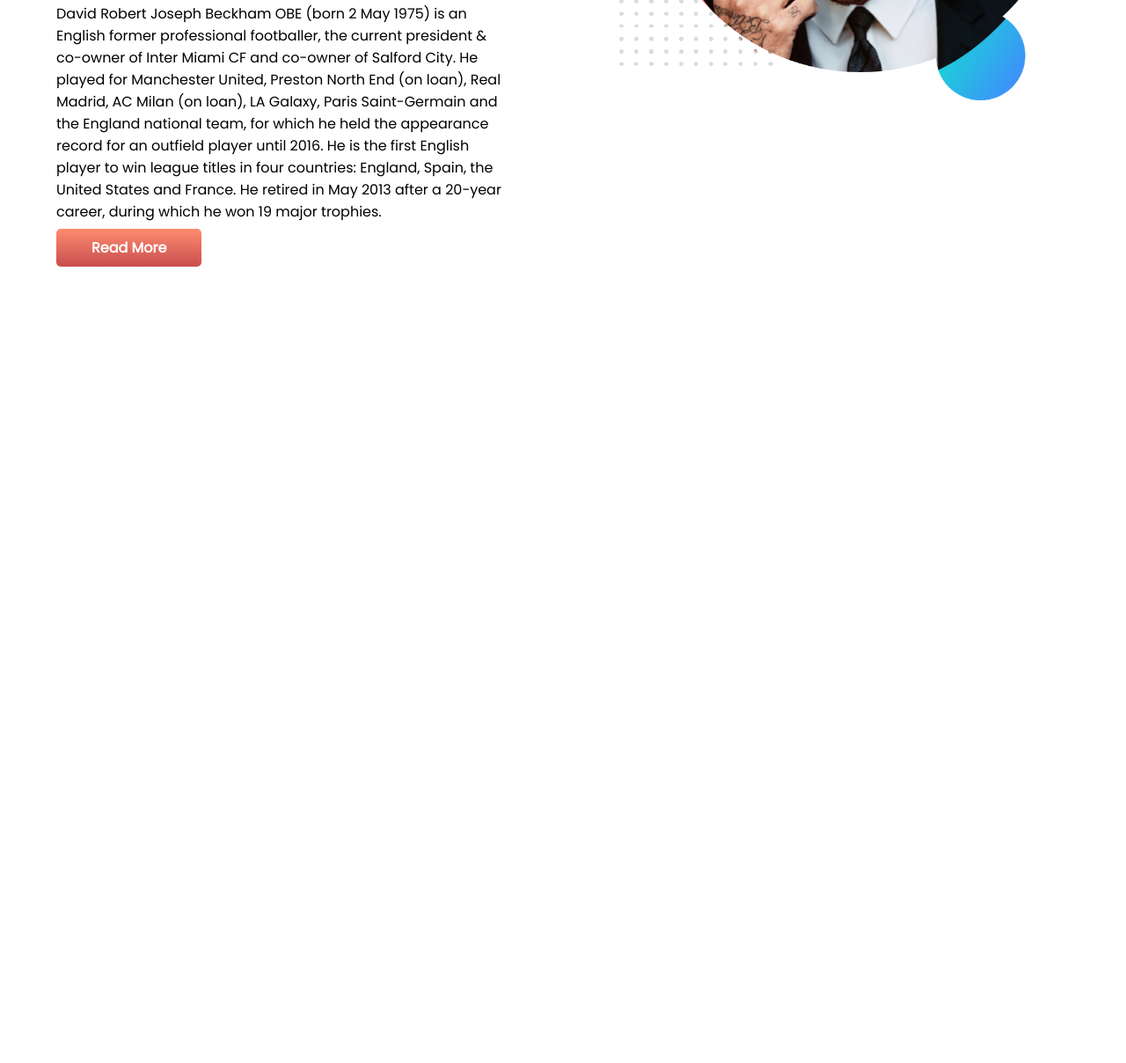
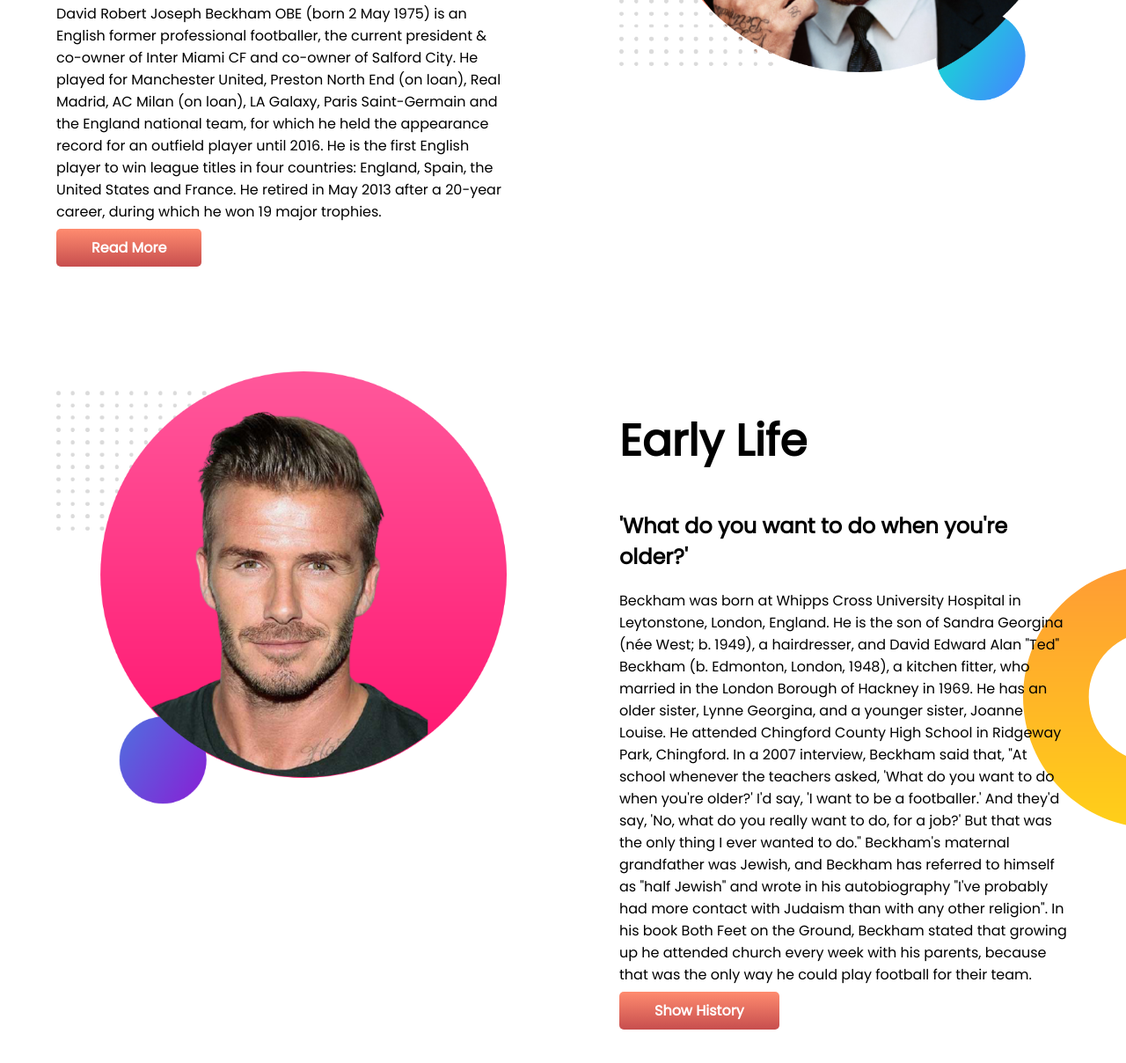
Before and after one commit to tahera-zaman/developer-portfolio, a plain HTML site: page index.html in a window 1280 px wide. Shown: the part 458-1666 px from the top of the page at 88% size. Before the commit the page ends 816 px from the top, so only its background shows below. Drawn offline with Linux system fonts and the light colour scheme.

Commit message:
section2

```diff
--- a/index.html
+++ b/index.html
@@ -34,6 +34,27 @@
             <img src="images/my-bgdavidBec.png" alt="">
         </div>
     </section>
+    <section class="early-life">
+        <div class="half-width">
+            <img src="images/my-bg2davidBec.png" alt="">
+        </div>
+        <div class="half-width">
+            <h1>Early Life</h1>
+            <h2>'What do you want to do when you're older?'</h2>
+            <p>Beckham was born at Whipps Cross University Hospital in Leytonstone, London, England. He is the son of
+                Sandra Georgina (née West; b. 1949), a hairdresser, and David Edward Alan "Ted" Beckham (b. Edmonton,
+                London, 1948), a kitchen fitter, who married in the London Borough of Hackney in 1969. He has an older
+                sister, Lynne Georgina, and a younger sister, Joanne Louise. He attended Chingford County High School in
+                Ridgeway Park, Chingford. In a 2007 interview, Beckham said that, "At school whenever the teachers
+                asked, 'What do you want to do when you're older?' I'd say, 'I want to be a footballer.' And they'd say,
+                'No, what do you really want to do, for a job?' But that was the only thing I ever wanted to do."
+                Beckham's maternal grandfather was Jewish, and Beckham has referred to himself as "half Jewish" and
+                wrote in his autobiography "I've probably had more contact with Judaism than with any other religion".
+                In his book Both Feet on the Ground, Beckham stated that growing up he attended church every week with
+                his parents, because that was the only way he could play football for their team.</p>
+            <a class="link-button" href="https://en.wikipedia.org/wiki/David_Beckham#Early_life">Show History</a>
+        </div>
+    </section>
 
 </body>
 
--- a/style.css
+++ b/style.css
@@ -10,6 +10,7 @@ h1{
 }
 section{
     display: flex;
+    margin-bottom: 150pxS;
 }
 .half-width{
     width: 50%;
@@ -30,3 +31,8 @@ section{
     background-image: url(images/top-banner.png);
     background-repeat: no-repeat;
 }
+.early-life{
+    background-image: url(images/dream-bg.png);
+    background-repeat: no-repeat;
+    background-position: right;
+}
```
